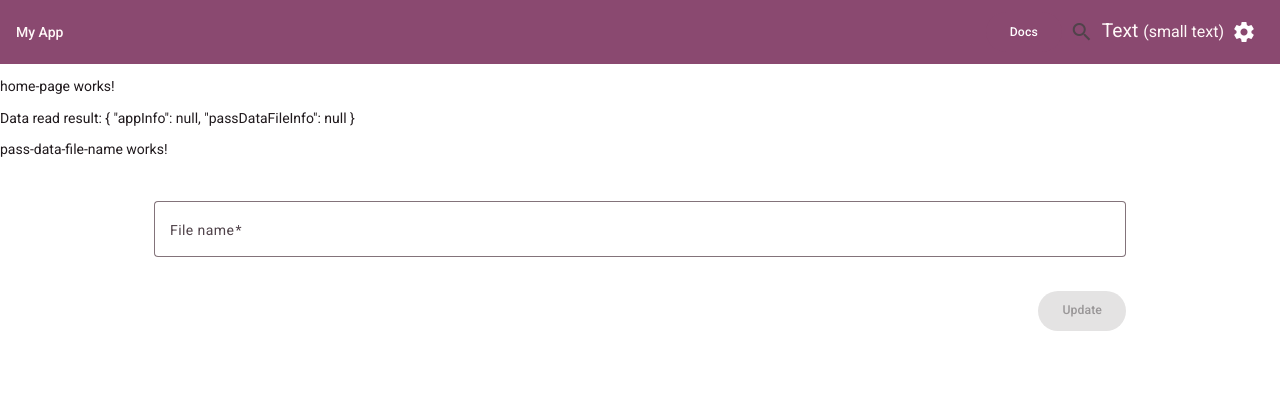
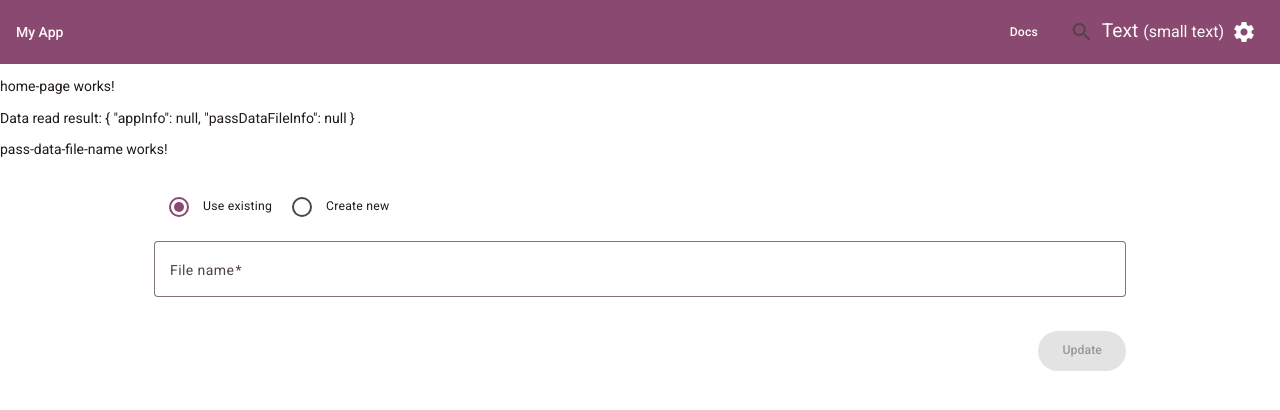
Before and after one commit to MrZeRo2000/violetnote-ang, an Angular app: page /#/ in a window 1280 px wide. Shown: the top 410 px of the page. Built offline with nearby package versions, Linux system fonts and the light colour scheme; no server answers.

Commit message:
Add validator for new option

```diff
--- a/src/app/components/pass-data-file-name/pass-data-file-name.html
+++ b/src/app/components/pass-data-file-name/pass-data-file-name.html
@@ -1,13 +1,35 @@
 <p>pass-data-file-name works!</p>
 <div class="example-container">
+  @if (editFormAction$ | async; as editValue) {
     <form [formGroup]="editForm" class="example-form">
+      <mat-radio-group aria-label="Select an option" formControlName="fileModeControl">
+        <mat-radio-button class="example-radio-button" [value]="FileMode.FM_EXISTING">Use existing</mat-radio-button>
+        <mat-radio-button class="example-radio-button" [value]="FileMode.FM_NEW">Create new</mat-radio-button>
+      </mat-radio-group>
+
       <mat-form-field class="example-form-element">
         <mat-label>File name</mat-label>
-      <input type="email" matInput formControlName="fileNameControl" placeholder="Enter a valid file name">
+        <input type="text" matInput formControlName="fileNameControl" placeholder="Enter a valid file name">
         @if (editForm.controls.fileNameControl.hasError('required')) {
           <mat-error>File name is <strong>required</strong></mat-error>
         }
       </mat-form-field>
-    <button matButton="filled" color="primary" type="submit" class="button example-button-container" [disabled]="!editForm.valid">Update</button>
+      @if(editValue.fileModeControl === FileMode.FM_NEW) {
+        <mat-form-field class="example-form-element">
+          <mat-label>Password</mat-label>
+          <input type="password" autocomplete="on" matInput formControlName="passwordControl" placeholder="Password">
+          @if (editForm.controls.passwordControl.hasError('required')) {
+            <mat-error>Password is <strong>required</strong></mat-error>
+          }
+        </mat-form-field>
+      }
+      <button
+        matButton="filled"
+        color="primary"
+        type="submit"
+        class="button example-button-container"
+        [disabled]="!editForm.valid">Update
+      </button>
     </form>
+  }
 </div>
--- a/src/app/components/pass-data-file-name/pass-data-file-name.scss
+++ b/src/app/components/pass-data-file-name/pass-data-file-name.scss
@@ -21,6 +21,10 @@
   align-self: flex-end;
 }
 
+.example-radio-button {
+  margin: 5px;
+}
+
 @media (min-width: 2560px) {
   .example-container {
     max-width: 1500px;
--- a/src/app/components/pass-data-file-name/pass-data-file-name.ts
+++ b/src/app/components/pass-data-file-name/pass-data-file-name.ts
@@ -1,8 +1,37 @@
 import {Component, inject} from '@angular/core';
-import {FormBuilder, ReactiveFormsModule, Validators} from '@angular/forms';
+import {
+  AbstractControl,
+  FormBuilder, ReactiveFormsModule,
+  ValidationErrors,
+  ValidatorFn,
+  Validators
+} from '@angular/forms';
 import {MatFormFieldModule} from '@angular/material/form-field';
 import {MatInput} from '@angular/material/input';
 import {MatButtonModule} from '@angular/material/button';
+import {startWith, Subject, tap} from 'rxjs';
+import {MatRadioModule} from '@angular/material/radio';
+import {AsyncPipe} from '@angular/common';
+
+enum FileMode {
+  FM_NEW,
+  FM_EXISTING
+}
+
+export const formValidator: ValidatorFn = (
+  control: AbstractControl,
+): ValidationErrors | null => {
+  const fileMode = control.get("fileModeControl")?.value
+  const fileName = control.get("fileNameControl")?.value
+  const password = control.get("passwordControl")?.value
+  console.log('Const', fileMode, fileName, password);
+  if ((fileMode === FileMode.FM_NEW) && (!password)) {
+    control.get("passwordControl")?.setErrors({'required': true})
+    console.log('returning error')
+    return {'passwordRequired': true};
+  }
+  return null
+};
 
 @Component({
   selector: 'app-pass-data-file-name',
@@ -11,14 +40,46 @@ import {MatButtonModule} from '@angular/material/button';
     MatFormFieldModule,
     MatInput,
     MatButtonModule,
+    MatRadioModule,
+    AsyncPipe
   ],
   templateUrl: './pass-data-file-name.html',
   styleUrl: './pass-data-file-name.scss'
 })
 export class PassDataFileName {
+
+  FileMode = FileMode
+
   fb = inject(FormBuilder)
 
   editForm = this.fb.group({
-    fileNameControl: ['', Validators.required],
-  })
+        fileModeControl: [FileMode.FM_EXISTING, Validators.required],
+        fileNameControl: ['', Validators.required],
+        passwordControl: [''],
+    },{
+        validators: [
+          (control: AbstractControl): ValidationErrors | null => {
+            const fileMode = control.get("fileModeControl")?.value
+            const password = control.get("passwordControl")?.value
+
+            if ((fileMode === FileMode.FM_NEW) && (!password)) {
+              control.get("passwordControl")?.setErrors({'required': true})
+            }
+            return null
+        }]
+    })
+
+  editFormAction$ = this.editForm.valueChanges.pipe(
+    startWith(this.editForm.value),
+    tap(v => {
+      console.log(`Form changed: ${JSON.stringify(v)}`)
+    })
+  )
+
+  submitSubject = new Subject<string>();
+
+  submitAction$ = this.submitSubject.asObservable().pipe(
+
+  )
+
 }
```
Lines whose indentation alone changed are shown as unchanged.
